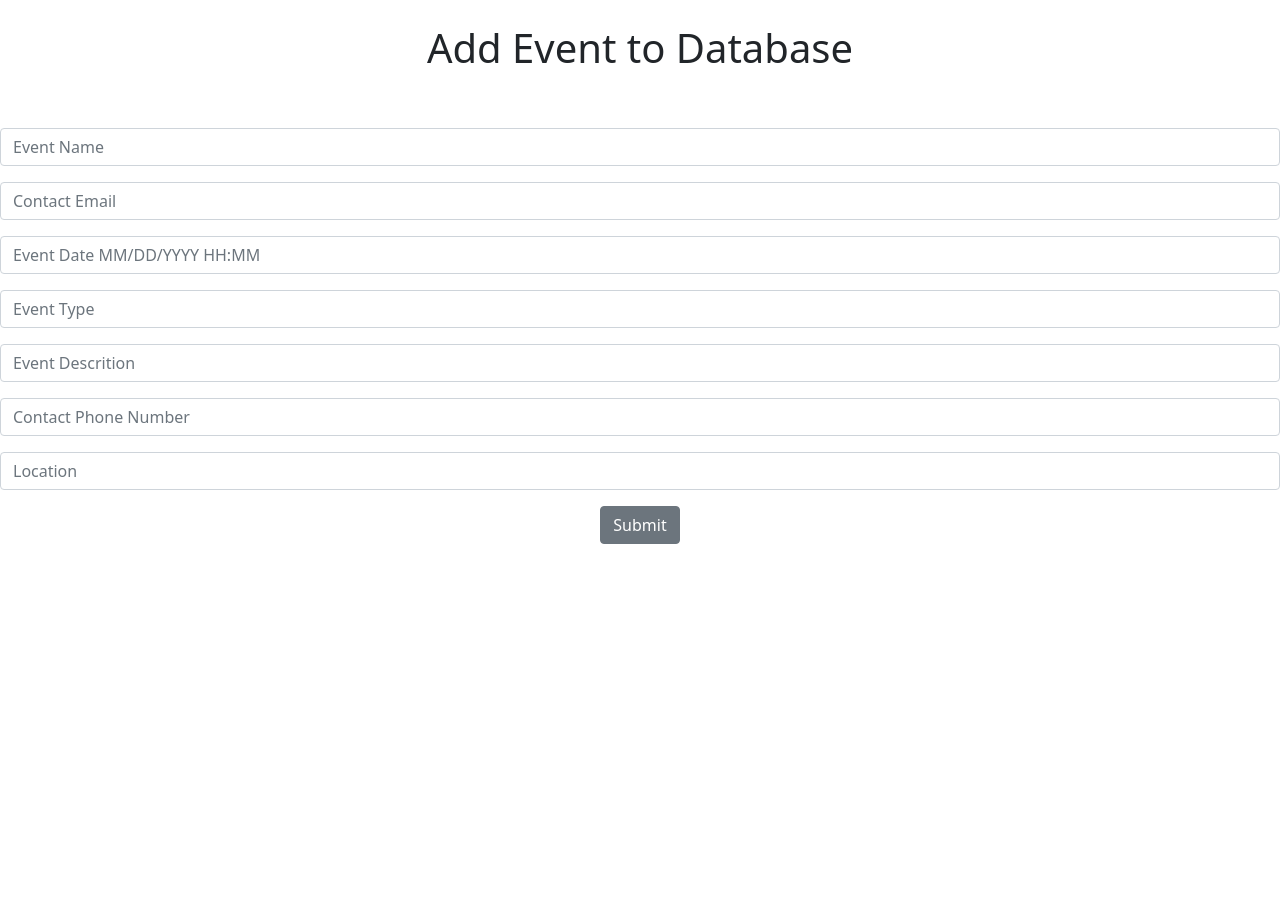
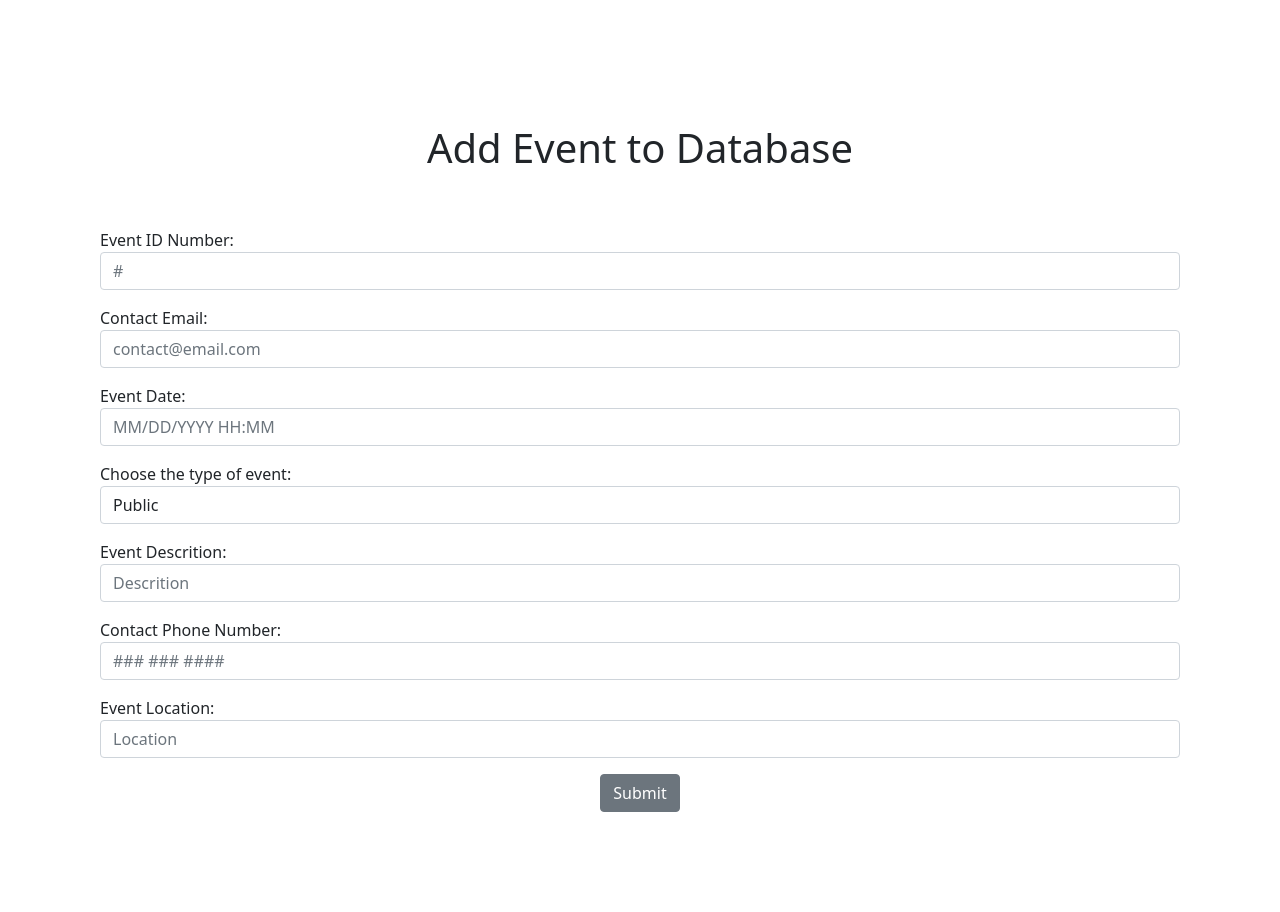
Before and after one commit to Undercat13/Database_Project, a Django app: page /add_event in a window 1280 px wide. Shown: the part 56-968 px from the top of the page. Before the commit the page ends 600 px from the top, so only its background shows below. Run offline with Django 4.2, Linux system fonts and the light colour scheme.

Commit message:
add_event

```diff
--- a/events/forms.py
+++ b/events/forms.py
@@ -1,6 +1,6 @@
 from django import forms
 from django.forms import ModelForm
-from .models import Eventtbl
+from .models import Eventtbl, University, Rso, Review
 
 #create event form
 class EventForm(ModelForm):
@@ -8,21 +8,40 @@ class EventForm(ModelForm):
 		model = Eventtbl
 		fields = "__all__" # might not want all of the fields example:( 'event_id', 'event_email' ect)
 		labels = {
-			'event_id': '',
-			'event_email': '',
-			'date': '',
-			'event_category': '',
-			'event_description': '',
-			'event_phone': '',
-			'location_name': '',
+			'event_id': 'Event ID Number:',
+			'event_email': 'Contact Email:',
+			'date': 'Event Date:',
+			'event_category': 'Choose the type of event:',
+			'event_description': 'Event Descrition:',
+			'event_phone': 'Contact Phone Number:',
+			'location_name': 'Event Location:',
+		}
+		CATEGORY = [
+			('public', 'Public'),
+			('private', 'Private'),
+			('rso', 'Rso')
+		]
+		widgets = {
+			'event_id': forms.NumberInput(attrs={'class':'form-control', 'placeholder': '#'}),
+			'event_email': forms.EmailInput(attrs={'class':'form-control', 'placeholder': 'contact@email.com'}),
+			'date': forms.DateInput(attrs={'class':'form-control', 'placeholder': 'MM/DD/YYYY HH:MM'}),
+			'event_category':  forms.Select(choices=CATEGORY, attrs={'class':'form-control'}),
+			'event_description': forms.TextInput(attrs={'class':'form-control', 'placeholder': 'Descrition'}),
+			'event_phone':  forms.NumberInput(attrs={'class':'form-control', 'placeholder': '### ### ####'}),
+			'location_name':  forms.TextInput(attrs={'class':'form-control','placeholder': 'Location'}),
 		}
 
-		widgets = {
-			'event_id': forms.NumberInput(attrs={'class':'form-control', 'placeholder': 'Event Name'}),
-			'event_email': forms.EmailInput(attrs={'class':'form-control', 'placeholder': 'Contact Email'}),
-			'date': forms.DateInput(attrs={'class':'form-control', 'placeholder': 'Event Date MM/DD/YYYY HH:MM'}),
-			'event_category':  forms.TextInput(attrs={'class':'form-control', 'placeholder': 'Event Type'}),
-			'event_description': forms.TextInput(attrs={'class':'form-control', 'placeholder': 'Event Descrition'}),
-			'event_phone':  forms.TextInput(attrs={'class':'form-control', 'placeholder': 'Contact Phone Number'}),
-			'location_name':  forms.TextInput(attrs={'class':'form-control','placeholder': 'Location'}),
-		}
+class UniversityForm(ModelForm):
+	class Meta:
+		model = University
+		fields = ['uni_id', 'uni_name', 'num_students', 'uni_description', 'uni_location'] # does not include addition of gallery photos for now.
+
+class RsoForm(ModelForm):
+	class Meta:
+		model = Rso
+		fields = "__all__"
+
+class ReviewForm(ModelForm):
+	class Meta:
+		model = Review
+		fields = "__all__"
--- a/events/templates/events/add_event.html
+++ b/events/templates/events/add_event.html
@@ -1,19 +1,36 @@
 {% extends 'events/base.html' %}
 
+<div>
 {% block content %}
+<!-- style for removing up and down arrows for event ida nd phone num-->
+	<style>
+		input#id_event_id::-webkit-outer-spin-button,
+		input#id_event_id::-webkit-inner-spin-button {
+    -webkit-appearance: none;
+    margin: 0;}
+
+    	input#id_event_phone::-webkit-outer-spin-button,
+		input#id_event_phone::-webkit-inner-spin-button {
+    -webkit-appearance: none;
+    margin: 0;
+	</style>
 	<center>
 	<h1> Add Event to Database </h1>
 	<br/><br/>
+	</center>
 	{% if submitted %}
 		your event was submitted successfully
+
 	{% else %}
 		<form action="" method=POST>
 			{% csrf_token %}
 
 			{{ form.as_p }}
-
+		<center>
 			<input type= "submit" value="Submit" class="btn btn-secondary">
+		</center>
 		</form>
 	{% endif %}
-	</center>
+
 {% endblock %}
+</div>
--- a/events/templates/events/base.html
+++ b/events/templates/events/base.html
@@ -13,6 +13,11 @@
   <body>
   	{% include 'events/navbar.html' %}
     <br>
+    <style>
+div.containter {
+  margin: 100px;
+}
+</style>
     <div class="containter">
     	{% block content %}
 
```
